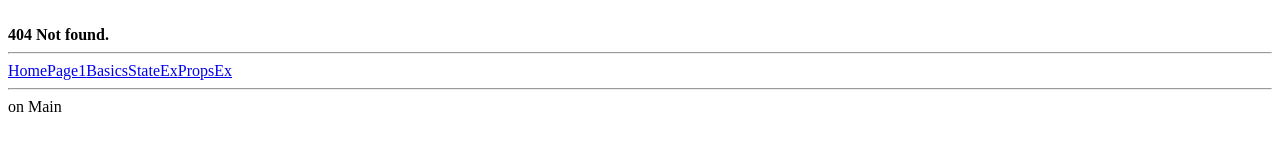
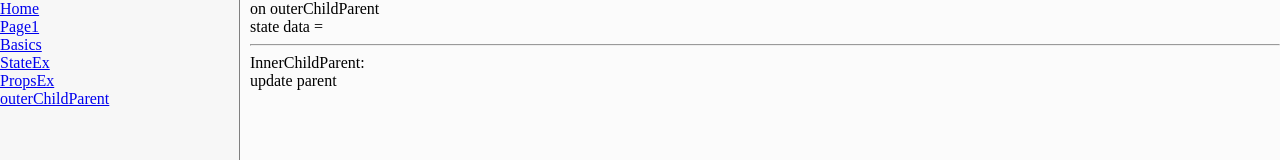
Before and after one commit to PreeduS/ReactL, a React app: page /outerChildParent in a window 1280 px wide. Before the commit this address had no page. Shown: the top 160 px of the page. Built offline with nearby package versions, Linux system fonts and the light colour scheme.

Commit message:
Added PropEx, StateEx, RouterNav

```diff
--- /dev/null
+++ b/dev/components/RouterNav/RouterNav.js
@@ -0,0 +1,49 @@
+import React from 'react';
+import { BrowserRouter as Router, Route, Link, NavLink, Switch } from 'react-router-dom';
+
+//Routes
+import Home from '../../routes/Home';
+import Page1 from '../../routes/Page1';
+import Basics from '../../routes/Basics';
+import StateEx from '../../routes/StateEx';
+import PropsEx from '../../routes/PropsEx';
+import outerChildParent from '../../routes/ChildParent';
+
+
+//Styles
+require('./RouterNav.scss');
+
+
+const RouterNav = () =>(
+  <Router>
+        <div >
+
+          <div id = "RouterNav">
+            <NavLink exact activeClassName = "routeActive" to="Home" >Home</NavLink>
+            <NavLink activeClassName = "routeActive" to="Page1" >Page1</NavLink>
+            <NavLink activeClassName = "routeActive" to="Basics" >Basics</NavLink>
+            <NavLink activeClassName = "routeActive" to="StateEx" >StateEx</NavLink>
+            <NavLink activeClassName = "routeActive" to="PropsEx" >PropsEx</NavLink>
+            <NavLink activeClassName = "routeActive" to="outerChildParent" >outerChildParent</NavLink>
+          </div>
+
+          <div id = "MainView">
+            <Switch>
+              <Route path="/home" component = {Home} />
+              <Route path="/Page1" component = {Page1} />
+              <Route path="/Basics" component = {Basics} />
+              <Route path="/StateEx" component = {StateEx} />
+              <Route path="/PropsEx" component = {PropsEx} />
+              <Route path="/outerChildParent" component = {outerChildParent} />
+              <Route render = { () => <b>404 Not found.</b> }  />
+
+            </Switch>
+
+          </div>
+
+        </div>
+
+      </Router>
+);
+
+export default RouterNav;
--- /dev/null
+++ b/dev/components/RouterNav/RouterNav.scss
@@ -0,0 +1,24 @@
+$menuWidth :240px;
+
+#RouterNav{
+    border-right:1px solid gray;
+    width:$menuWidth;
+    height:100%;
+    display:block;
+    background: rgb(247, 247, 247);
+
+    a{
+        display:block;
+    }
+}
+
+#MainView{
+
+    position:absolute;
+    left: $menuWidth;
+    top:0px;
+    right:0px;
+    height:100%;
+    padding-left:10px;
+    background: rgb(251, 251, 251);
+}
--- a/dev/components/main.js
+++ /dev/null
@@ -1,10 +0,0 @@
-import React from 'react';
-
-const Main = () =>(
-  <div>
-    on Main <br />
-
-  </div>
-);
-
-export default Main;
--- a/dev/index.js
+++ b/dev/index.js
@@ -1,54 +1,23 @@
 import React from 'react';
 import ReactDOM from 'react-dom';
 
-import { BrowserRouter as Router, Route, Link, NavLink, Switch } from 'react-router-dom';
 
-import Main from './components/main';
+import RouterNav from './components/RouterNav/RouterNav';
 
-//Routes
-import Home from './routes/Home';
-import Page1 from './routes/Page1';
-import Basics from './routes/Basics';
-import StateEx from './routes/StateEx';
-import PropsEx from './routes/PropsEx';
+
+//Styles
+require('./index.scss');
+
+
+const App = () =>(
+  <div>
+
+
+        <RouterNav />
 
 
 
 
-const App = () =>(
-  <div>
-      <br />
-      <Router>
-        <div>
-        <Switch>
-          <Route path="/home" component = {Home} />
-          <Route path="/Page1" component = {Page1} />
-          <Route path="/Basics" component = {Basics} />
-          <Route path="/StateEx" component = {StateEx} />
-          <Route path="/PropsEx" component = {PropsEx} />
-          <Route render = { () => <b>404 Not found.</b> }  />
-
-         </Switch>
-
-         <hr />
-
-          <NavLink exact activeClassName = "routeActive" to="Home" >Home</NavLink>
-          <NavLink activeClassName = "routeActive" to="Page1" >Page1</NavLink>
-          <NavLink activeClassName = "routeActive" to="Basics" >Basics</NavLink>
-          <NavLink activeClassName = "routeActive" to="StateEx" >StateEx</NavLink>
-          <NavLink activeClassName = "routeActive" to="PropsEx" >PropsEx</NavLink>
-
-
-        </div>
-
-      </Router>
-
-
-
-      <hr />
-
-
-    <Main />
   </div>
 );
 
--- /dev/null
+++ b/dev/index.scss
@@ -0,0 +1,11 @@
+
+
+body{
+    margin:0px;
+
+
+}
+
+div{
+    box-sizing: border-box;
+}
--- /dev/null
+++ b/dev/routes/ChildParent/index.js
@@ -0,0 +1,57 @@
+import React from 'react';
+
+
+class InnerChildParent extends React.Component{
+
+  fromParent(){
+    console.log('here')
+    console.log(this.props)
+        this.props.parentFunction('data from child');
+  }
+
+  render(){
+
+    return (
+      <div>
+            InnerChildParent:<br />
+
+
+            <div onClick = {this.fromParent.bind(this)}>update parent</div>
+
+
+      </div>
+    )
+  }
+}
+
+class outerChildParent extends React.Component{
+    constructor(){
+        super();
+        this.state = {data:''};
+    }
+    parentFunction(data){
+      console.log('parentFunction: ' ,data );
+        this.setState({data:'update'});
+
+    }
+
+      render(){
+
+        return (
+          <div>
+                on outerChildParent<br />
+                state data = {this.state.data}
+
+                <hr />
+                <InnerChildParent
+                  parentFunction = {this.parentFunction.bind(this) }
+                  someData = { 'sd:' + Math.random() }
+                />
+
+          </div>
+        )
+      }
+    }
+
+
+export default outerChildParent;
--- a/dev/routes/PropsEx.js
+++ b/dev/routes/PropsEx.js
@@ -17,29 +17,31 @@ class PropsEx extends React.Component{
   constructor(){
     super();
     this.state = {list:['first']};
+
   }
 
+  listStatePush(){
+    var newList = this.state.list;
+    newList.push('zzz');
+    this.setState( {list: newList} );
+  }
+
+
   render(){
-    const arr = this.state.list;
-    var timeOut = setTimeout(()=>{
-        var newList = this.state.list;
-        newList.push('zzz');
-        this.setState( {list: newList} );
-    },1500);
+    const listArr = this.state.list;
 
-    if(arr.length >= 5){
-        clearTimeout(timeOut);
-    }
 
     return (
       <div>
          on PropsEx <br />
 
-        {arr.map( (el,i) => <div key = {i} >el</div> )}
+         <b onClick = {this.listStatePush.bind(this)} >listStatePush</b>
+
+        {listArr.map( (el,i) => <div key = {i} >el</div> )}
 
         <br /><br />
         InnerComponent:
-        <InnerComponent propA = {arr} />
+        <InnerComponent propA = {listArr} />
 
       </div>
     )
--- a/dev/routes/StateEx.js
+++ b/dev/routes/StateEx.js
@@ -4,27 +4,26 @@ import React from 'react';
 class StateEx extends React.Component{
   constructor(){
     super();
-    this.state = {list:['first']};
+    this.state = { list:['first'] };
+
   }
 
+  listStatePush(){
+    var newList = this.state.list;
+    newList.push('zzz');
+    this.setState( {list: newList} );
+  }
+
+
   render(){
-    const arr = this.state.list;
-    var timeOut = setTimeout(()=>{
-        var newList = this.state.list;
-        newList.push('zzz');
-        this.setState( {list: newList} );
-    },1500);
-
-    if(arr.length >= 5){
-        clearTimeout(timeOut);
-    }
-
+    var listArr = this.state.list;
     return (
       <div>
          on StateEx <br />
 
 
-        {arr.map( (el,i) => <div key = {i} >el</div> )}
+        <b onClick = {this.listStatePush.bind(this)} >listStatePush</b>
+        {listArr.map( (el,i) => <div key = {i} >{el}</div> )}
 
       </div>
     )
```
Also changed, not shown: dev/index.html (+1 -2 lines), dev/styles/page1.scss (line endings or trailing spaces).
